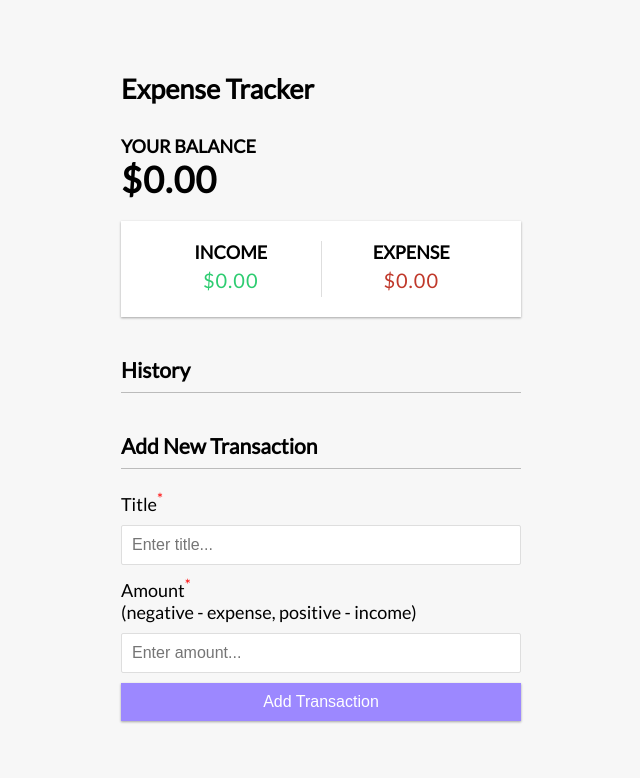
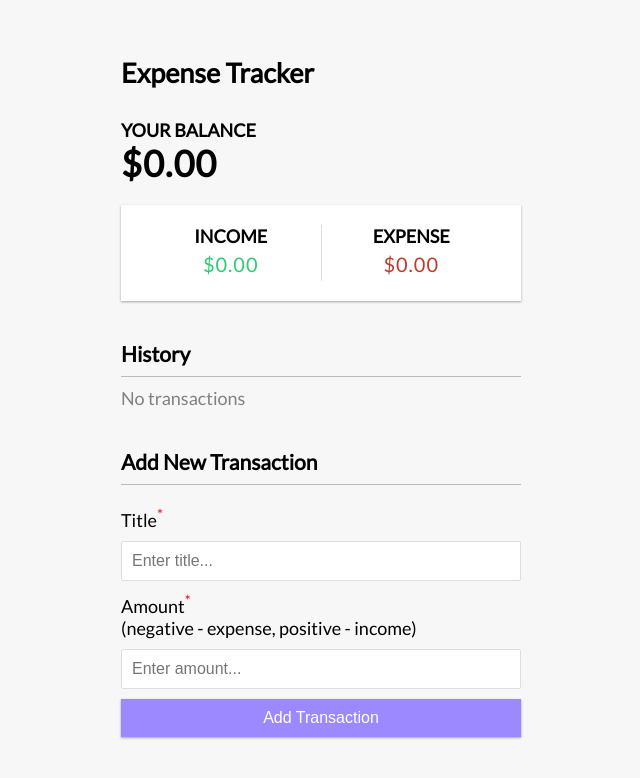
Before and after one commit to Kurosaii/vue-expense-tracker, a Vue app: page / in a window 1280 px wide. Shown: the top 778 px of the page, without its empty margins (319-959 px from the left). Built offline with nearby package versions, Linux system fonts and the light colour scheme.

Commit message:
feat: Add empty state for history

```diff
--- a/src/components/TransactionList.vue
+++ b/src/components/TransactionList.vue
@@ -19,6 +19,7 @@ function deleteTransaction(id) {
     <ul
         id="list"
         class="list"
+        v-if="transactions.length"
     >
         <li
             v-for="transaction in props.transactions"
@@ -32,4 +33,11 @@ function deleteTransaction(id) {
             {{ transaction.title }}<span>${{ transaction.amount }}</span>
         </li>
     </ul>
+    <div v-else>No transactions</div>
 </template>
+
+<style scoped>
+div {
+    color: gray;
+}
+</style>
```
